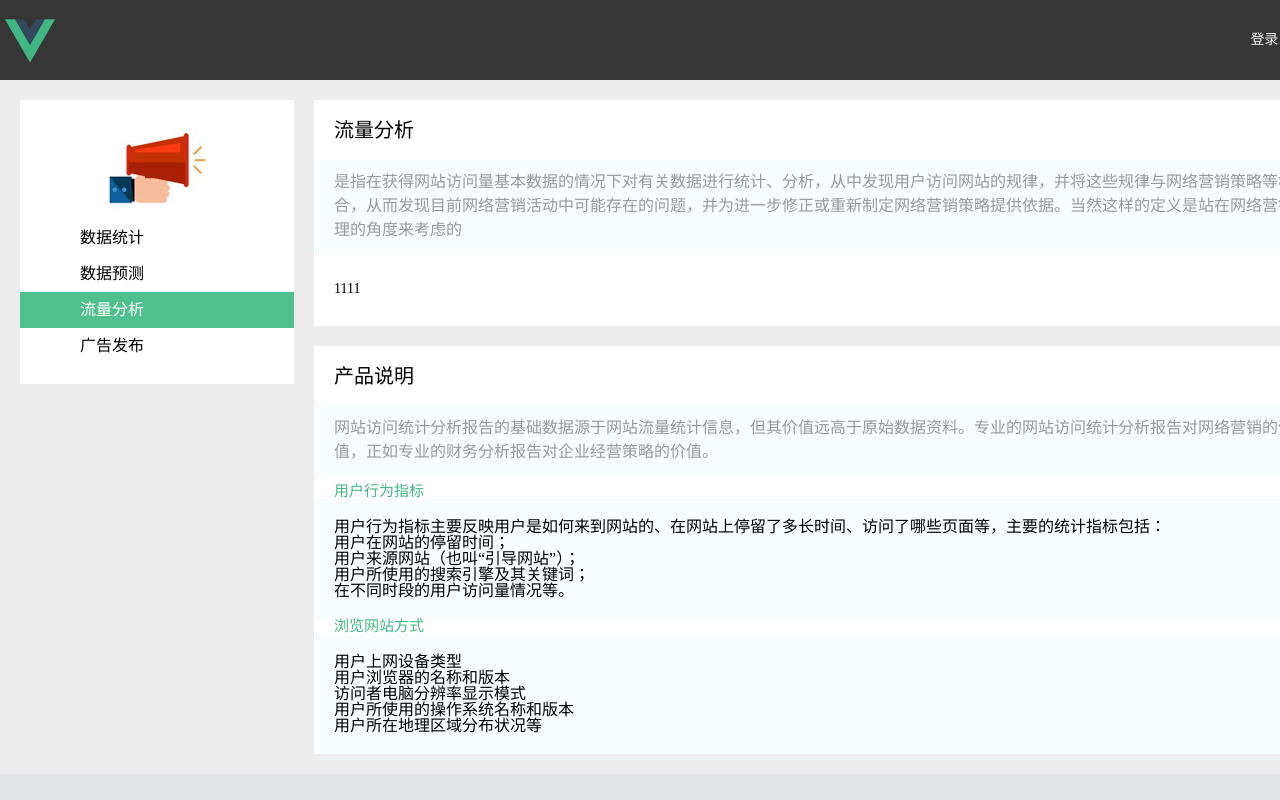
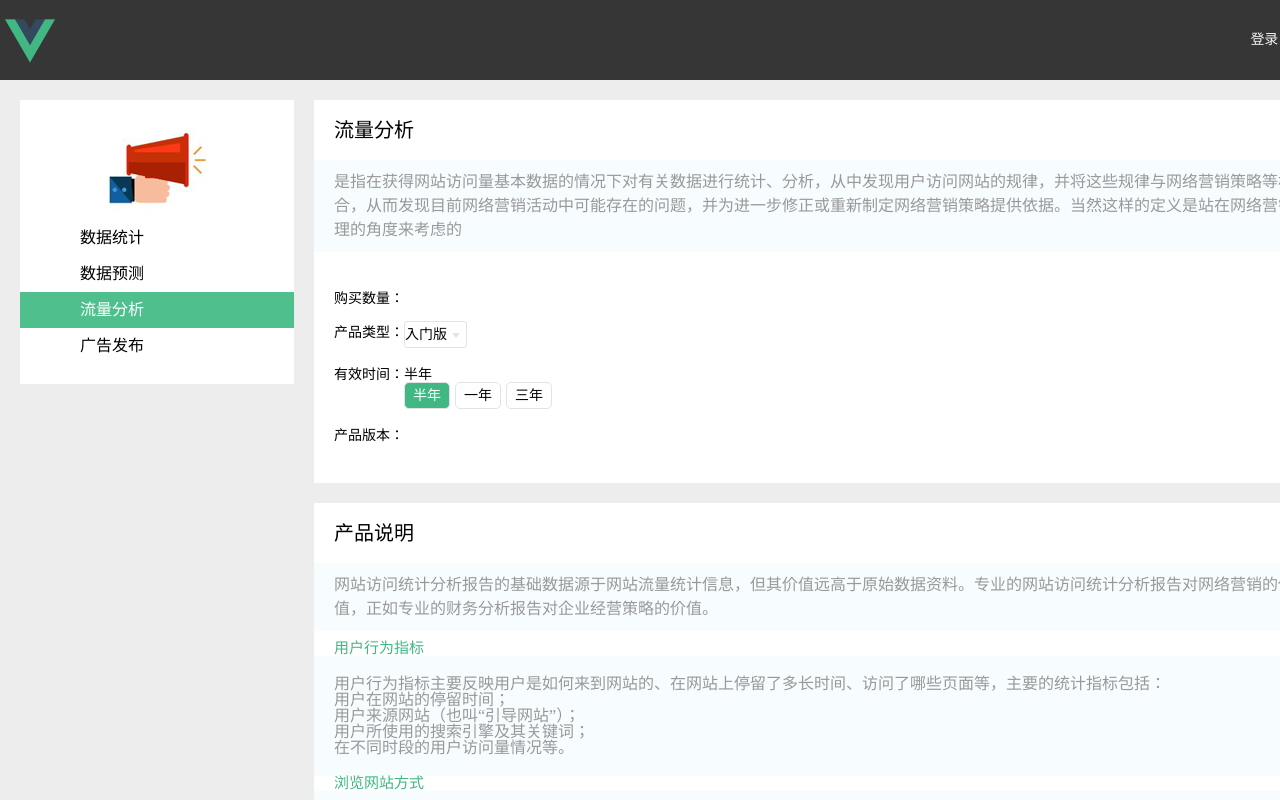
Before and after one commit to 290388252/webvue, a Vue app: page /detail/analysis in a window 1280 px wide. Shown: the top 800 px of the page. Built offline with nearby package versions, Linux system fonts and the light colour scheme; what vue-resource would draw is missing.

Commit message:
4 details css

```diff
--- /dev/null
+++ b/src/components/chooser.vue
@@ -0,0 +1,59 @@
+<template>
+    <div class="chooser-component">
+      <div class="chooser-show">
+        <span>{{selections[nowIndex].label}}</span>
+      </div>
+      <div class="chooser-list">
+        <ul>
+          <li class="chooser-list-li" v-for="(item, index) in selections" @click="onChosenSelection(index)" :class="{active: index===nowIndex}">
+            {{item.label}}
+          </li>
+        </ul>
+      </div>
+    </div>
+</template>
+
+<style lang="stylus" rel="stylesheet/stylus">
+  .chooser-component
+    display inline-block
+    .chooser-list-li
+      display inline-block
+      border: 1px solid #e3e3e3
+      height 25px
+      line-height 25px
+      padding 0 8px
+      margin-right 5px
+      cursor pointer
+      border-radius 5px
+      &:hover
+        background #41B883
+        color: white
+    .active
+      background #41B883
+      color: white
+</style>
+
+<script type="text/ecmascript-6">
+    export default{
+      props: {
+        selections: {
+          type: Array,
+          default: [{
+            label: 'test',
+            value: 0
+          }]
+        }
+      },
+      data () {
+        return {
+          nowIndex: 0
+        };
+      },
+      methods: {
+        onChosenSelection(index) {
+            this.nowIndex = index;
+            this.$emit('on-change', this.selections[this.nowIndex]);
+        }
+      }
+    };
+</script>
--- /dev/null
+++ b/src/components/selection.vue
@@ -0,0 +1,93 @@
+<template>
+    <div class="selection-component">
+      <div class="selection-show" @click="toggleDrop">
+        <span>{{selections[nowIndex].label}}</span>
+        <div class="arrow"></div>
+      </div>
+      <div class="selection-list" v-if="isDrop">
+        <ul v-for="(item, index) in selections">
+          <li @click="chooseSelection(index)">{{item.label}}</li>
+        </ul>
+      </div>
+    </div>
+</template>
+
+<style lang="stylus" rel="stylesheet/stylus">
+  .selection-component
+    position: relative;
+    display: inline-block;
+    .selection-show
+      border 1px solid #e3e3e3
+      position: relative;
+      cursor: pointer;
+      width: 56px
+      height: 25px;
+      line-height: 25px;
+      border-radius: 3px;
+      background: #fff
+      padding-right 5px
+      .arrow
+        display: inline-block
+        border-left: 4px solid transparent
+        border-right: 4px solid transparent
+        border-top: 5px solid #e3e3e3
+        width: 0
+        height: 0
+        margin-top: -1px
+        margin-left: 5px
+        margin-right: -14px
+        vertical-align: middle
+    .selection-list
+      display: inline-block;
+      position: absolute;
+      left: 0;
+      top: 25px;
+      width: 62px;
+      background: #fff;
+      border-top: 1px solid #e3e3e3;
+      border-bottom: 1px solid #e3e3e3;
+      z-index 5
+      li
+        padding: 5px 5px 5px 5px;
+        border-left: 1px solid #e3e3e3;
+        border-right: 1px solid #e3e3e3;
+        cursor: pointer;
+        background: #fff;
+        white-space: nowrap;
+        overflow: hidden;
+        text-overflow: ellipsis;
+        &:hover
+          background: #41B883
+          color: #fff
+</style>
+
+<script type="text/ecmascript-6">
+    export default{
+        props: {
+          selections: {
+            type: Array,
+            default: [{
+              label: 'test',
+              value: 0
+            }]
+          }
+        },
+        data() {
+            return {
+                isDrop: false,
+                nowIndex: 0
+            };
+        },
+        methods: {
+            toggleDrop() {
+                this.isDrop = !this.isDrop;
+            },
+            chooseSelection(index) {
+                this.nowIndex = index;
+                this.isDrop = false;
+                console.log(this.selections[this.nowIndex]);
+                this.$emit('on-change', this.selections[this.nowIndex]);
+            }
+        }
+    };
+</script>
--- a/src/page/detail/analysis.vue
+++ b/src/page/detail/analysis.vue
@@ -2,13 +2,36 @@
   <div class="sales-board">
     <div class="sales-board-intro">
       <h2 class="sales-board-intro-h2">流量分析</h2>
-        <p class="sales-board-intro-p">是指在获得网站访问量基本数据的情况下对有关数据进行统计、分析，从中发现用户访问网站的规律，并将这些规律与网络营销策略等相结合，从而发现目前网络营销活动中可能存在的问题，并为进一步修正或重新制定网络营销策略提供依据。当然这样的定义是站在网络营销管理的角度来考虑的</p>
+      <p class="sales-board-intro-p">
+        是指在获得网站访问量基本数据的情况下对有关数据进行统计、分析，从中发现用户访问网站的规律，并将这些规律与网络营销策略等相结合，从而发现目前网络营销活动中可能存在的问题，并为进一步修正或重新制定网络营销策略提供依据。当然这样的定义是站在网络营销管理的角度来考虑的</p>
     </div>
-      <div class="sales-board-form">1111</div>
+    <div class="sales-board-form">
+      <div class="sales-board-formin">
+        <div class="sales-board-formin-left">购买数量：</div>
+        <div class="sales-board-formin-right"></div>
+      </div>
+      <div class="sales-board-formin">
+        <div class="sales-board-formin-left">产品类型：</div>
+        <div class="sales-board-formin-right">
+          <v-selection :selections="buyTypes" @on-change="onParamChange('buyType', $event)" style="margin-top: -5px"></v-selection>
+        </div>
+      </div>
+      <div class="sales-board-formin">
+        <div class="sales-board-formin-left">有效时间：</div>
+        <div class="sales-board-formin-right">
+          <v-chooser :selections="periodList" @on-change="onParamChange('periodList', $event)"></v-chooser>
+        </div>
+      </div>
+      <div class="sales-board-formin">
+        <div class="sales-board-formin-left">产品版本：</div>
+        <div class="sales-board-formin-right"></div>
+      </div>
+    </div>
     <div class="sales-board-line"></div>
     <div class="sales-board-des">
       <h2 class="sales-board-des-h2">产品说明</h2>
-        <p class="sales-board-des-p">网站访问统计分析报告的基础数据源于网站流量统计信息，但其价值远高于原始数据资料。专业的网站访问统计分析报告对网络营销的价值，正如专业的财务分析报告对企业经营策略的价值。</p>
+      <p class="sales-board-des-p">
+        网站访问统计分析报告的基础数据源于网站流量统计信息，但其价值远高于原始数据资料。专业的网站访问统计分析报告对网络营销的价值，正如专业的财务分析报告对企业经营策略的价值。</p>
 
       <h3 class="sales-board-des-h3">用户行为指标</h3>
       <ul class="sales-board-des-ul">
@@ -47,6 +70,13 @@
     .sales-board-form
       padding: 30px 20px
       font-size: 14px
+      .sales-board-formin
+        padding-top 10px
+        padding-bottom 10px
+        .sales-board-formin-left
+          display inline-block
+        .sales-board-formin-right
+          display inline-block
     .sales-board-line
       background #ededed
       width 100%
@@ -70,8 +100,53 @@
       .sales-board-des-ul
         padding 20px
         background: #f7fcff
+        color: #999
 </style>
 
 <script type="text/ecmascript-6">
-    export default{};
+  import VSelection from '../../components/selection.vue';
+  import VChooser from '../../components/chooser.vue';
+  export default{
+      data() {
+          return {
+            periodList: [
+              {
+                label: '半年',
+                value: 0
+              },
+              {
+                label: '一年',
+                value: 1
+              },
+              {
+                label: '三年',
+                value: 2
+              }
+            ],
+            buyTypes: [
+              {
+                label: '入门版',
+                value: 0
+              },
+              {
+                label: '中级版',
+                value: 1
+              },
+              {
+                label: '高级版',
+                value: 2
+              }
+            ]
+          };
+      },
+      components: {
+        VSelection,
+        VChooser
+      },
+      methods: {
+        onParamChange(attr, val) {
+            this[attr] = val;
+        }
+      }
+  };
 </script>
--- a/src/page/detail/count.vue
+++ b/src/page/detail/count.vue
@@ -4,7 +4,32 @@
       <h2 class="sales-board-intro-h2">数据统计</h2>
       <p class="sales-board-intro-p">历史资料、科学实验、检验、统计等所获得的和用于科学研究、技术设计、查证、决策等的数值加以统计为解决方案做前期准备。</p>
     </div>
-    <div class="sales-board-form"></div>
+    <div class="sales-board-form">
+      <div class="sales-board-formin">
+        <div class="sales-board-formin-left">产品类型：</div>
+        <div class="sales-board-formin-right"></div>
+      </div>
+      <div class="sales-board-formin">
+        <div class="sales-board-formin-left">适用地区：</div>
+        <div class="sales-board-formin-right"></div>
+      </div>
+      <div class="sales-board-formin">
+        <div class="sales-board-formin-left">有效时间：</div>
+        <div class="sales-board-formin-right">半年</div>
+      </div>
+      <div class="sales-board-formin">
+        <div class="sales-board-formin-left">总价：</div>
+        <div class="sales-board-formin-right">500元</div>
+      </div>
+      <div class="sales-board-formin">
+        <div class="sales-board-formin-left">&nbsp;</div>
+        <div class="sales-board-formin-right">
+          <button>
+            立即购买
+          </button>
+        </div>
+      </div>
+    </div>
     <div class="sales-board-line"></div>
     <div class="sales-board-des">
       <h2 class="sales-board-des-h2">产品说明</h2>
@@ -30,6 +55,13 @@
     .sales-board-form
       padding: 30px 20px
       font-size: 14px
+      .sales-board-formin
+        padding-top 10px
+        padding-bottom 10px
+        .sales-board-formin-left
+          display inline-block
+        .sales-board-formin-right
+          display inline-block
     .sales-board-line
       background #ededed
       width 100%
--- a/src/page/detail/forecast.vue
+++ b/src/page/detail/forecast.vue
@@ -4,7 +4,32 @@
       <h2 class="sales-board-intro-h2">数据预测</h2>
       <p class="sales-board-intro-p">未来，大数据会变得越来越重要，其核心应用预测也会成为互联网行业以及产业变革的重要力量，我们很有必要对数据预测及其分析方法进行全面且深入的了解。在这一点上，《大数据预测》是本很好的读物，适合大数据所有相关行业的人阅读。</p>
     </div>
-    <div class="sales-board-form"></div>
+    <div class="sales-board-form">
+      <div class="sales-board-formin">
+        <div class="sales-board-formin-left">购买数量：</div>
+        <div class="sales-board-formin-right"></div>
+      </div>
+      <div class="sales-board-formin">
+        <div class="sales-board-formin-left">媒介：</div>
+        <div class="sales-board-formin-right"></div>
+      </div>
+      <div class="sales-board-formin">
+        <div class="sales-board-formin-left">有效时间：</div>
+        <div class="sales-board-formin-right">一年</div>
+      </div>
+      <div class="sales-board-formin">
+        <div class="sales-board-formin-left">总价：</div>
+        <div class="sales-board-formin-right">500元</div>
+      </div>
+      <div class="sales-board-formin">
+        <div class="sales-board-formin-left">&nbsp;</div>
+        <div class="sales-board-formin-right">
+          <button>
+            立即购买
+          </button>
+        </div>
+      </div>
+    </div>
     <div class="sales-board-line"></div>
     <div class="sales-board-des">
       <h2 class="sales-board-des-h2">产品说明</h2>
@@ -33,6 +58,13 @@
     .sales-board-form
       padding: 30px 20px
       font-size: 14px
+      .sales-board-formin
+        padding-top 10px
+        padding-bottom 10px
+        .sales-board-formin-left
+          display inline-block
+        .sales-board-formin-right
+          display inline-block
     .sales-board-line
       background #ededed
       width 100%
--- a/src/page/detail/publish.vue
+++ b/src/page/detail/publish.vue
@@ -4,7 +4,36 @@
       <h2 class="sales-board-intro-h2">广告发布</h2>
       <p class="sales-board-intro-p">广告活动按照广告计划执行，到完成广告创作并形成广告作品之后，经过广告主的最后审核同意，即可送到预定的媒介发布刊播。这项工作一般由媒介部门的有关专业人员负责，他们的任务就是专门负责与有关媒介单位接洽，安排有关广告的发播事宜，并对发播质量实施监督。</p>
     </div>
-    <div class="sales-board-form"></div>
+    <div class="sales-board-form">
+      <div class="sales-board-formin">
+        <div class="sales-board-formin-left">购买数量：</div>
+        <div class="sales-board-formin-right"></div>
+      </div>
+      <div class="sales-board-formin">
+        <div class="sales-board-formin-left">行业：</div>
+        <div class="sales-board-formin-right"></div>
+      </div>
+      <div class="sales-board-formin">
+        <div class="sales-board-formin-left">产品版本：</div>
+        <div class="sales-board-formin-right"></div>
+      </div>
+      <div class="sales-board-formin">
+        <div class="sales-board-formin-left">有效时间：</div>
+        <div class="sales-board-formin-right">一年</div>
+      </div>
+      <div class="sales-board-formin">
+        <div class="sales-board-formin-left">总价：</div>
+        <div class="sales-board-formin-right">500元</div>
+      </div>
+      <div class="sales-board-formin">
+        <div class="sales-board-formin-left">&nbsp;</div>
+        <div class="sales-board-formin-right">
+          <button>
+            立即购买
+          </button>
+        </div>
+      </div>
+    </div>
     <div class="sales-board-line"></div>
     <div class="sales-board-des">
       <h2 class="sales-board-des-h2">产品说明</h2>
@@ -29,6 +58,13 @@
     .sales-board-form
       padding: 30px 20px
       font-size: 14px
+      .sales-board-formin
+        padding-top 10px
+        padding-bottom 10px
+        .sales-board-formin-left
+          display inline-block
+        .sales-board-formin-right
+          display inline-block
     .sales-board-line
       background #ededed
       width 100%
```
Lines whose indentation alone changed are shown as unchanged.
